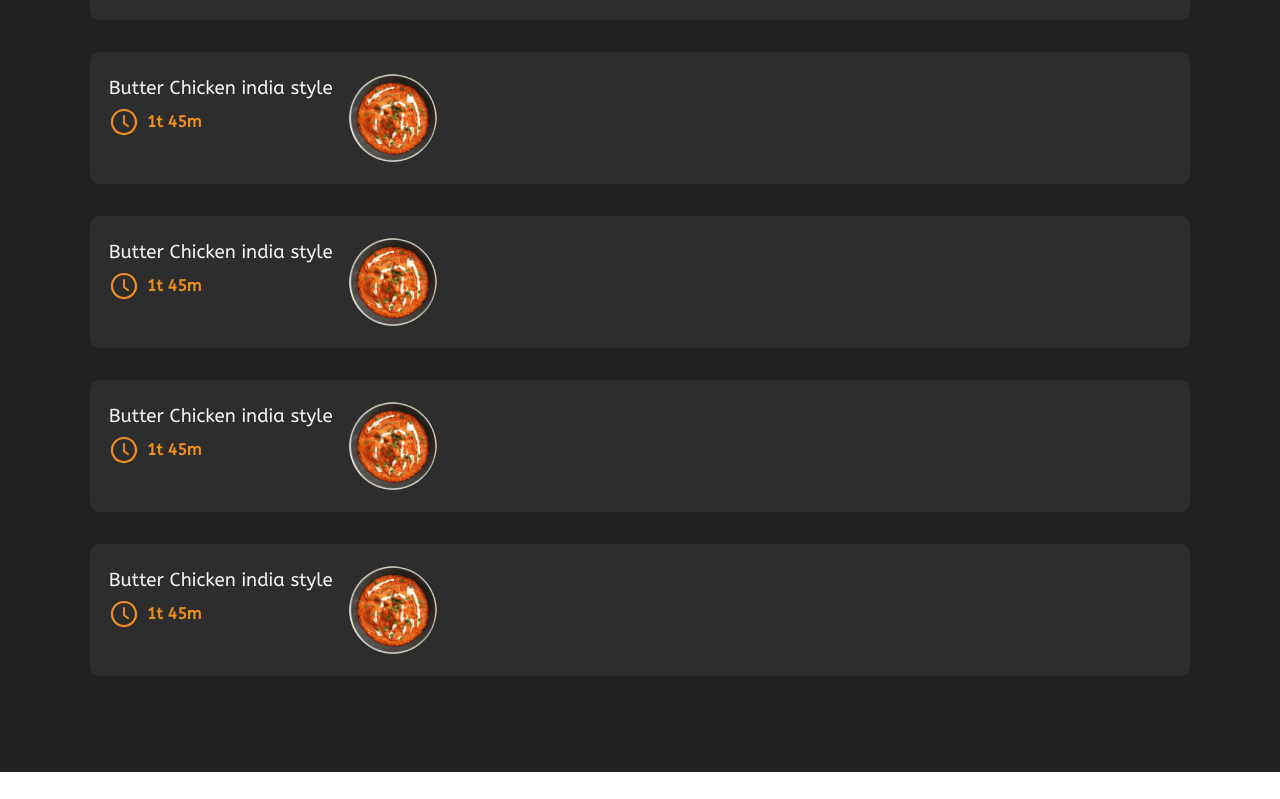
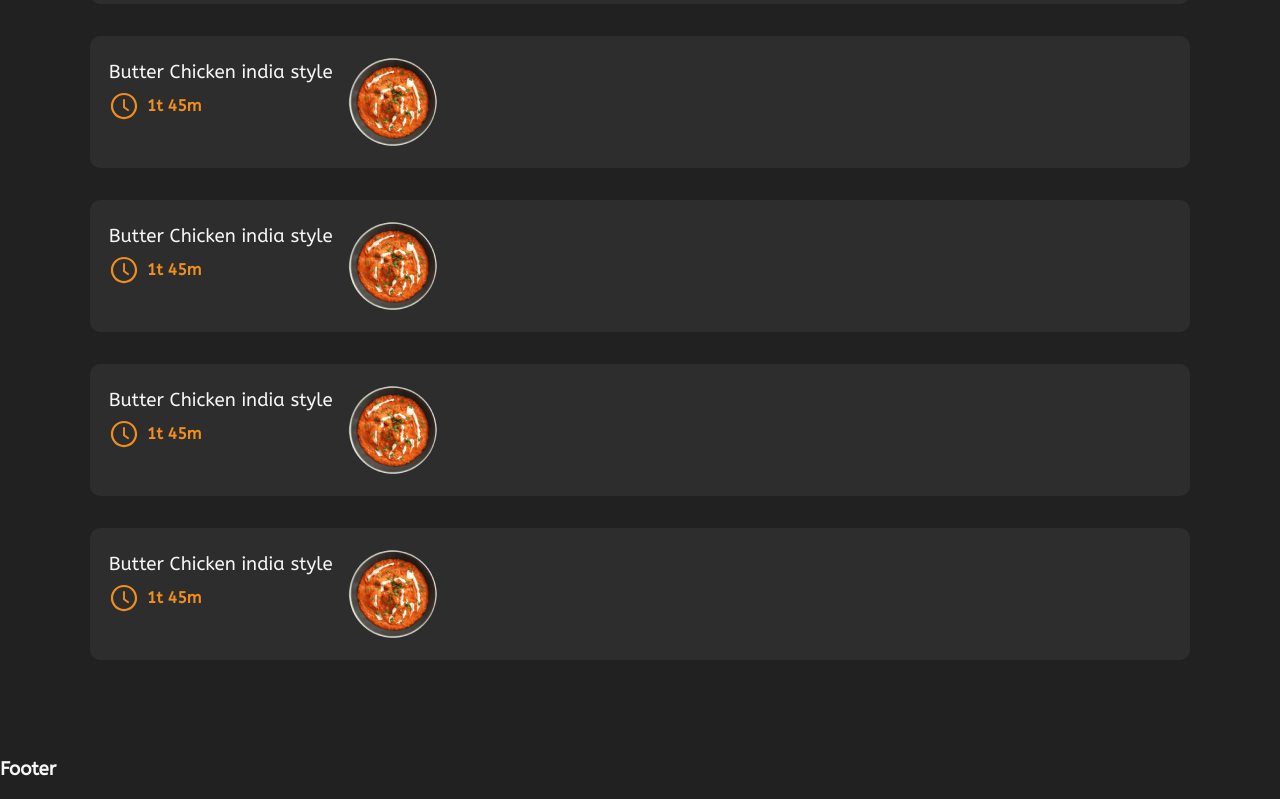
Before and after one commit to Tobias-E/FG, a React (Create React App) app: page / in a window 1280 px wide. Shown: the part 1149-1948 px from the top of the page. Before the commit the page ends 1921 px from the top, so only its background shows below. Built offline with nearby package versions, Linux system fonts and the light colour scheme.

Commit message:
preparing for footer

```diff
--- a/src/components/App.tsx
+++ b/src/components/App.tsx
@@ -3,9 +3,12 @@ import { RecoilRoot } from 'recoil';
 import styled from 'styled-components';
 import { BrowserRouter as Router, Routes, Route } from 'react-router-dom';
 
+// Assets, interfaces & states
+import { theme } from './utils';
+
 // Import Components
 import { GlobalStyle } from './utils';
-import { Header } from './organisms';
+import { Header, Footer } from './organisms';
 import { Home, Recipes, Articles } from './pages';
 //import logo from '../assets/logo.svg';
 
@@ -21,7 +24,7 @@ const App: React.FC = () => {
 						<Route path='/recipes' element={<Recipes />} />
 						<Route path='/articles' element={<Articles />} />
 					</Routes>
-
+					<Footer />
 					{/* <header className='App-header'>
 					<Rotate src={logo} className='App-logo' alt='logo'></Rotate>
 					<p>
@@ -46,6 +49,7 @@ export default App;
 
 const Container = styled.div`
 	text-align: center;
+	background-color: ${theme.primaryColor};
 `;
 
 /* 	.App-logo {
--- /dev/null
+++ b/src/components/organisms/Footer.tsx
@@ -0,0 +1,24 @@
+import styled from 'styled-components';
+
+// Assets, interfaces & states
+import { theme } from '../utils';
+
+// Components
+
+// Export
+export const Footer: React.FC = () => {
+	return (
+		<Container>
+			<H3>Footer</H3>
+		</Container>
+	);
+};
+
+const Container = styled.footer`
+	display: flex;
+	background-color: ${theme.primaryColor};
+`;
+
+const H3 = styled.h3`
+	align-self: center;
+`;
--- a/src/components/organisms/NewRecipes.tsx
+++ b/src/components/organisms/NewRecipes.tsx
@@ -8,7 +8,7 @@ import { Recipe } from '../molecules';
 
 export const NewRecipes = () => {
 	return (
-		<Container id='new'>
+		<Section id='new'>
 			<H2>Nye opskrifter</H2>
 			<Recipe title='Butter Chicken india style' time='1t 45m' />
 			<Recipe title='Butter Chicken india style' time='1t 45m' />
@@ -16,12 +16,12 @@ export const NewRecipes = () => {
 			<Recipe title='Butter Chicken india style' time='1t 45m' />
 			<Recipe title='Butter Chicken india style' time='1t 45m' />
 			<Recipe title='Butter Chicken india style' time='1t 45m' />
-		</Container>
+		</Section>
 	);
 };
 
-const Container = styled.div`
-	padding: 5rem 0;
+const Section = styled.section`
+	padding: 4rem 0;
 	display: flex;
 	flex-direction: column;
 	align-items: center;
--- a/src/components/organisms/index.jsx
+++ b/src/components/organisms/index.jsx
@@ -1,3 +1,4 @@
 export * from './Header';
 export * from './Landing';
 export * from './NewRecipes';
+export * from './Footer';
--- a/src/components/pages/Home.tsx
+++ b/src/components/pages/Home.tsx
@@ -7,13 +7,13 @@ import { Landing, NewRecipes } from '../organisms';
 
 export const Home: React.FC = () => {
 	return (
-		<Container>
+		<Main>
 			<Landing />
 			<NewRecipes />
-		</Container>
+		</Main>
 	);
 };
 
-const Container = styled.main`
+const Main = styled.main`
 	padding: 10vh 0 0 0;
 `;
```
